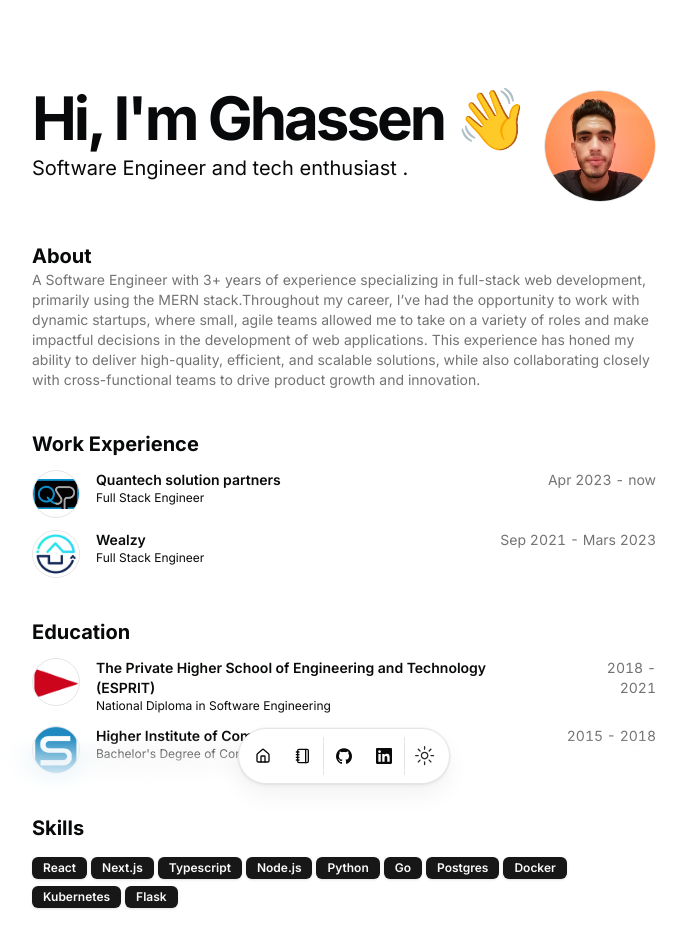
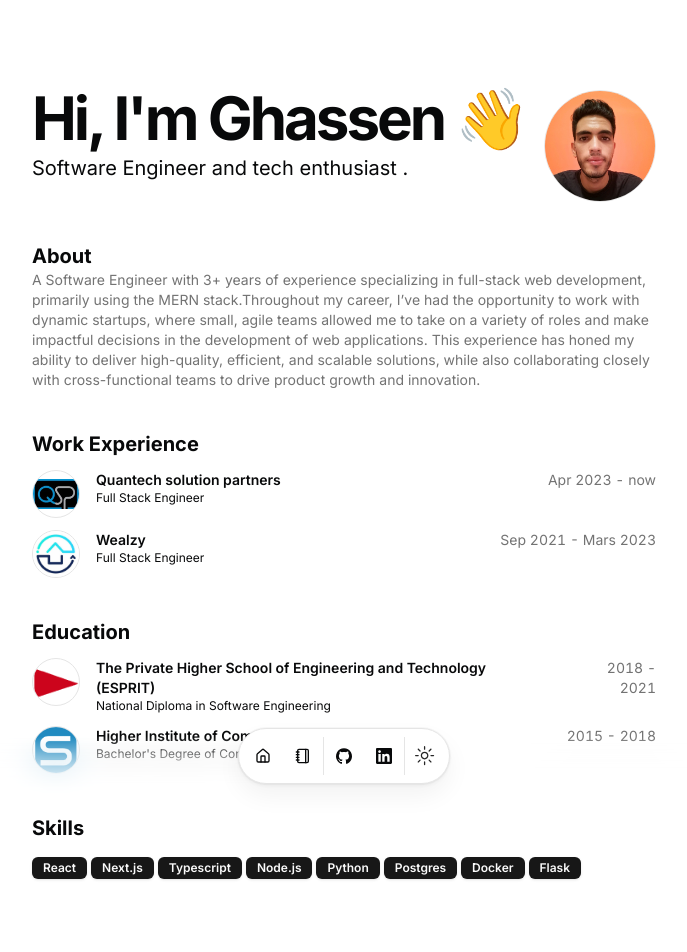
Before and after one commit to ElMansouri-cpu/Portfolio, a Next.js app: page / in a window 1280 px wide. Shown: the top 952 px of the page, without its empty margins (296-983 px from the left). Built offline with nearby package versions, Linux system fonts and the light colour scheme.

Commit message:
updated resume

```diff
--- a/src/data/resume.tsx
+++ b/src/data/resume.tsx
@@ -17,10 +17,8 @@ export const DATA = {
     "Typescript",
     "Node.js",
     "Python",
-    "Go",
     "Postgres",
     "Docker",
-    "Kubernetes",
     "Flask",
 
   ],
```
